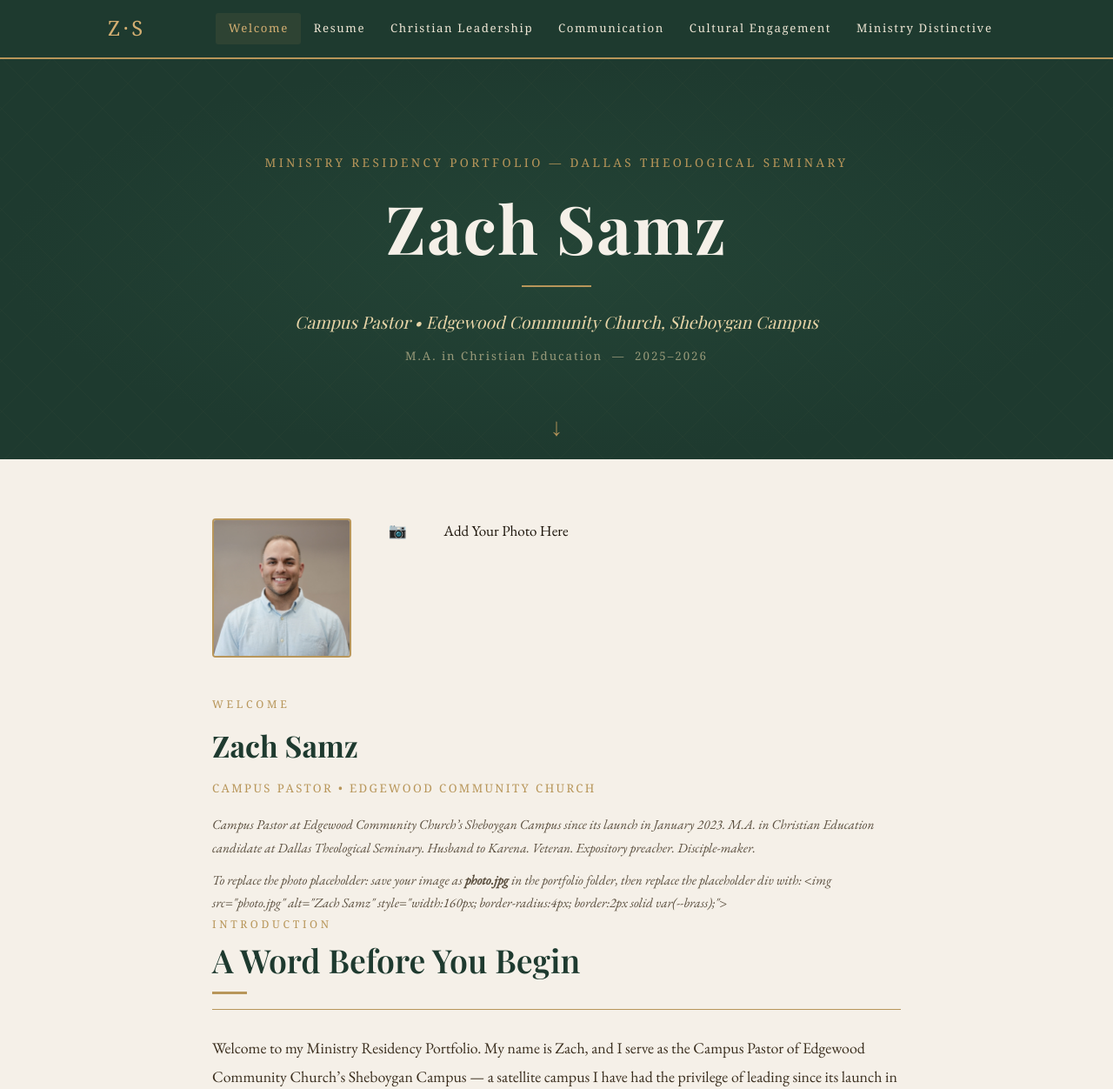
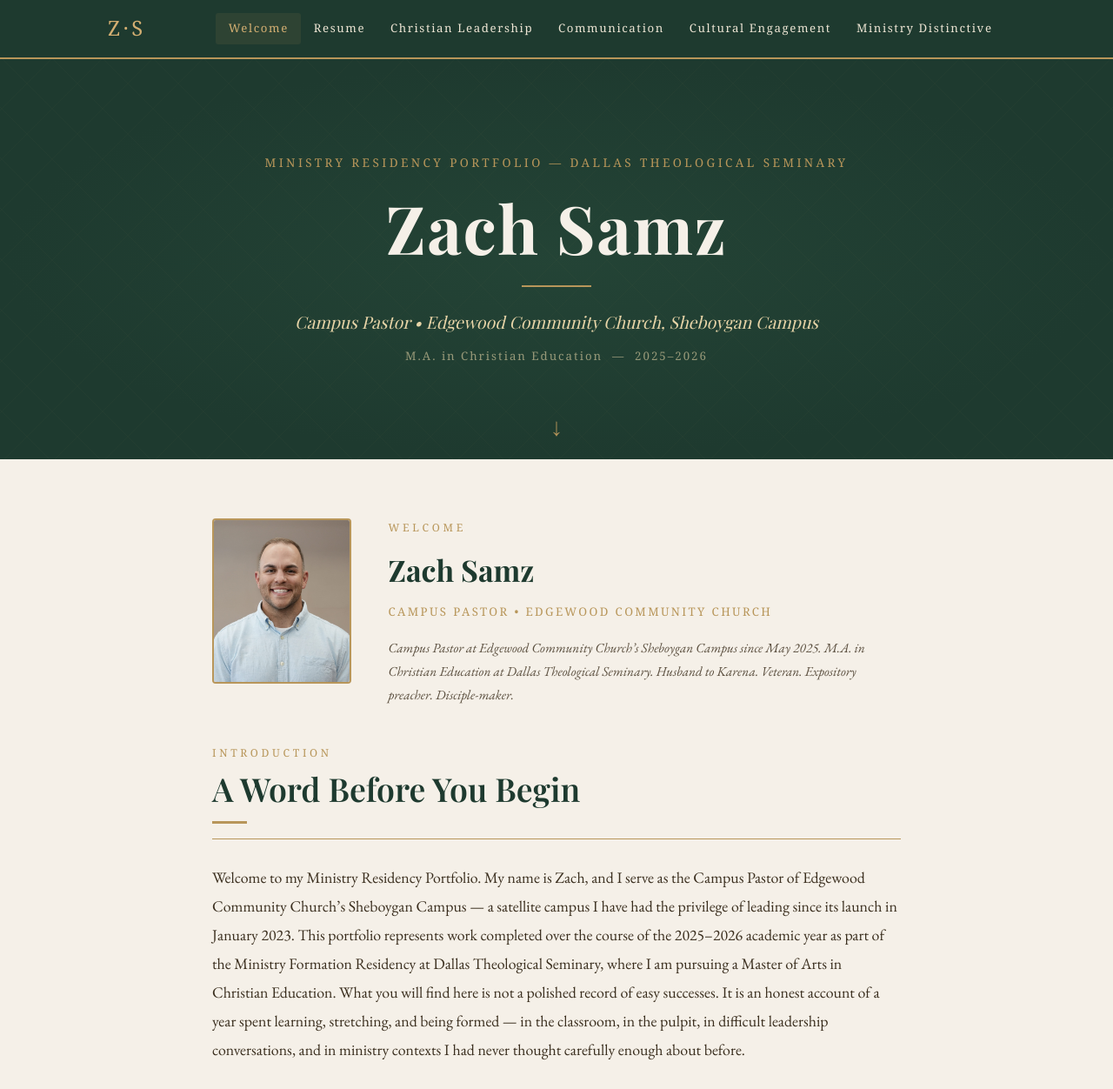
Before and after one commit to zachsamz/zachsamz-portfolio, a plain HTML site: page index.html in a window 1280 px wide. Shown: the top 1252 px of the page at 87% size. Drawn offline with nearby package versions, Linux system fonts and the light colour scheme; a web font is replaced by a local one.

Commit message:
Add files via upload

```diff
--- a/index.html
+++ b/index.html
@@ -40,16 +40,12 @@
   <main class="page-main">
 
     <div class="photo-block fade-in">
-      <img src="photo.jpg" alt="Zach Samz" style="width:160px; border-radius:4px; border:2px solid var(--brass);">
-        <span>&#128247;</span>
-        <span>Add Your Photo Here</span>
-      </div>
+      <img src="photo.jpg" alt="Zach Samz" style="width:160px; height:190px; object-fit:cover; object-position:center top; border-radius:4px; border:2px solid var(--brass); flex-shrink:0;" />
       <div>
         <div class="section-label">Welcome</div>
         <h2 style="font-family:var(--font-display); font-size:2rem; color:var(--green-deep); margin-bottom:0.4rem;">Zach Samz</h2>
         <p style="font-family:var(--font-sc); font-size:0.78rem; letter-spacing:0.18em; color:var(--brass); margin-bottom:1rem;">CAMPUS PASTOR &bull; EDGEWOOD COMMUNITY CHURCH</p>
-        <p class="photo-caption">Campus Pastor at Edgewood Community Church&rsquo;s Sheboygan Campus since its launch in January 2023. M.A. in Christian Education candidate at Dallas Theological Seminary. Husband to Karena. Veteran. Expository preacher. Disciple-maker.</p>
-        <p class="photo-caption" style="margin-top:0.6rem;"><em>To replace the photo placeholder: save your image as <strong>photo.jpg</strong> in the portfolio folder, then replace the placeholder div with: &lt;img src="photo.jpg" alt="Zach Samz" style="width:160px; border-radius:4px; border:2px solid var(--brass);"&gt;</em></p>
+        <p class="photo-caption">Campus Pastor at Edgewood Community Church&rsquo;s Sheboygan Campus since May 2025. M.A. in Christian Education at Dallas Theological Seminary. Husband to Karena. Veteran. Expository preacher. Disciple-maker.</p>
       </div>
     </div>
 
```
